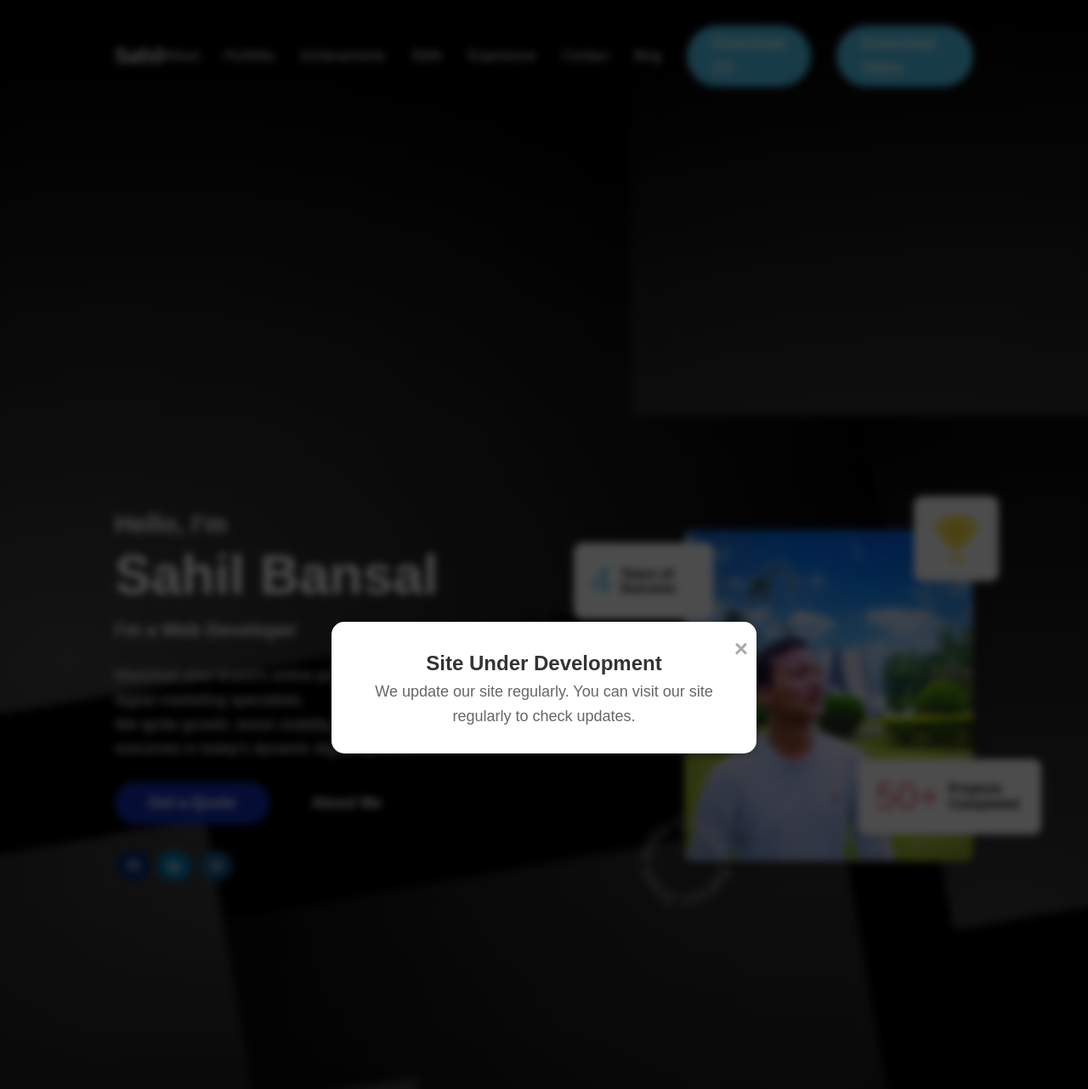
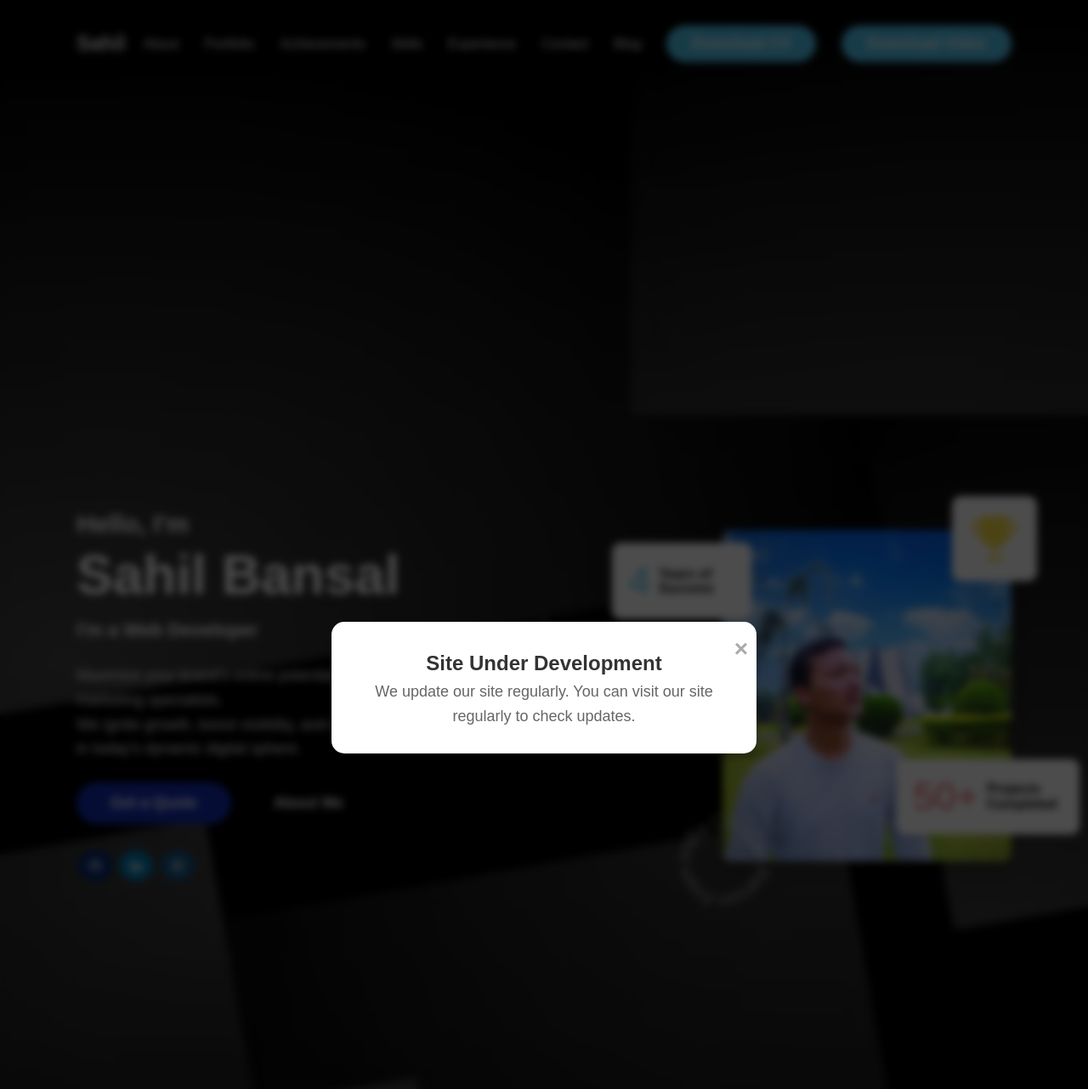
Before and after one commit to Sahil1510-droid/sahilbansal.github.io.profile, a PHP site: page / in a window 1280 px wide. Shown: the top 1282 px of the page at 85% size. Run offline with PHP 8.4, Linux system fonts and the light colour scheme; some libraries are stand-ins or nearby versions; some web fonts are replaced.

Commit message:
Update style.css

```diff
--- a/assets/css/style.css
+++ b/assets/css/style.css
@@ -796,7 +796,7 @@ textarea.contact-input {
 
   .container {
     margin-inline: auto;
-    max-width: 1050px
+    max-width: 1140px
   }
 
   .copyright,
```
